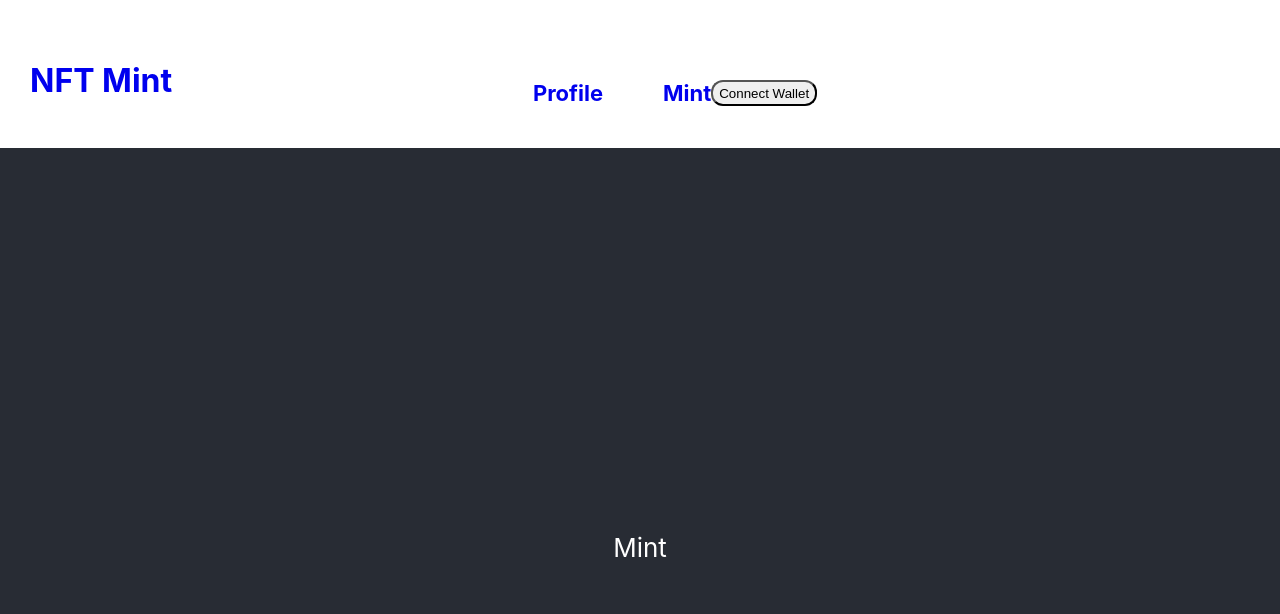
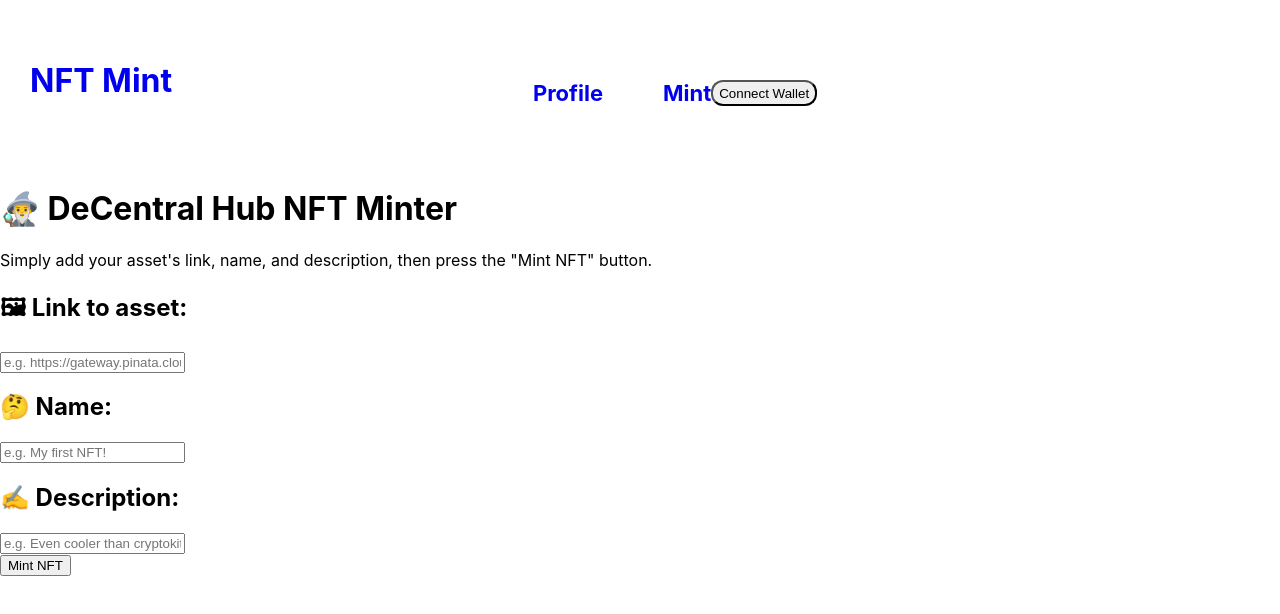
Before and after one commit to DolapoTheCoder/nftminting, a React (Create React App) app: page /mint in a window 1280 px wide. Shown: the top 614 px of the page. Built offline with nearby package versions, Linux system fonts and the light colour scheme.

Commit message:
Form added but no functionality or looks

```diff
--- a/src/components/Home.js
+++ b/src/components/Home.js
@@ -3,10 +3,6 @@ import {useSelector} from 'react-redux';
 
 
 function Home() {
-
-  const state = useSelector((state) => state);
-  console.log('Home', state);
-
   return (
     <div>
         <Navbar/>
--- a/src/components/Mint.js
+++ b/src/components/Mint.js
@@ -1,13 +1,64 @@
-import React from 'react';
+import React, { useEffect, useState } from 'react';
 import Navbar from './Navbar';
+import { useSelector } from 'react-redux';
 
 const Mint = () => {
+
+  const [walletAddress, setWallet] = useState("");
+  const [status, setStatus] = useState("");
+  const [name, setName] = useState("");
+  const [description, setDescription] = useState("");
+  const [url, setURL] = useState("");
+
+  const state = useSelector((state) => state);
+
+  useEffect(() => {
+    if (state.user.user !== '') {
+      setWallet(state.user.user);
+    }
+  })
+
+  const onMintPressed = async () => {
+    console.log('Mint Pressed!')
+  }
+
   return (
     <div>
         <Navbar/>
-        <header className='App-header'>
-            Mint
-        </header>
+        <div className="Minter">
+
+          <br></br>
+          <h1 id="title">🧙‍♂️ DeCentral Hub NFT Minter</h1>
+          <p>
+            Simply add your asset's link, name, and description, then press the "Mint NFT" button.
+          </p>
+          <form>
+            <h2>🖼 Link to asset: </h2>
+            <input
+              type="text"
+              placeholder="e.g. https://gateway.pinata.cloud/ipfs/<hash>"
+              onChange={(event) => setURL(event.target.value)}
+            />
+            <h2>🤔 Name: </h2>
+            <input
+              type="text"
+              placeholder="e.g. My first NFT!"
+              onChange={(event) => setName(event.target.value)}
+            />
+            <h2>✍️ Description: </h2>
+            <input
+              type="text"
+              placeholder="e.g. Even cooler than cryptokitties ;)"
+              onChange={(event) => setDescription(event.target.value)}
+            />
+          </form>
+          <button id="mintButton" onClick={onMintPressed}>
+            Mint NFT
+          </button>
+          <p id="status">
+            {status}
+          </p>
+        </div>
     </div>
   )
 }
--- a/src/components/Navbar.js
+++ b/src/components/Navbar.js
@@ -13,7 +13,6 @@ const NavBar = () => {
   const [balance, setBalance] = useState(0);
 
   const state = useSelector((state) => (state));
-  //console.log('Store:', state.user);
   const dispatch = useDispatch();
 
   const connectWallet = async () => {
@@ -30,10 +29,7 @@ const NavBar = () => {
   }
 
   useEffect(() => {
-    if (state.user.user === '') {
-      console.log('No User!')
-    } else {
-      console.log('State: ', state.user.user);
+    if (state.user.user !== '') {
       setUser(state.user.user);
     }
   })
```
